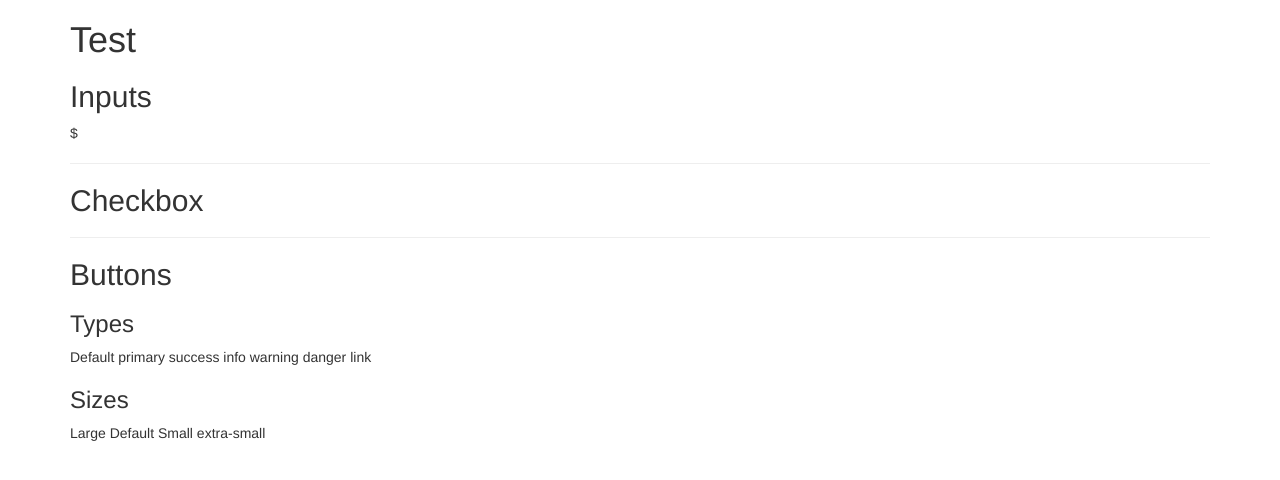
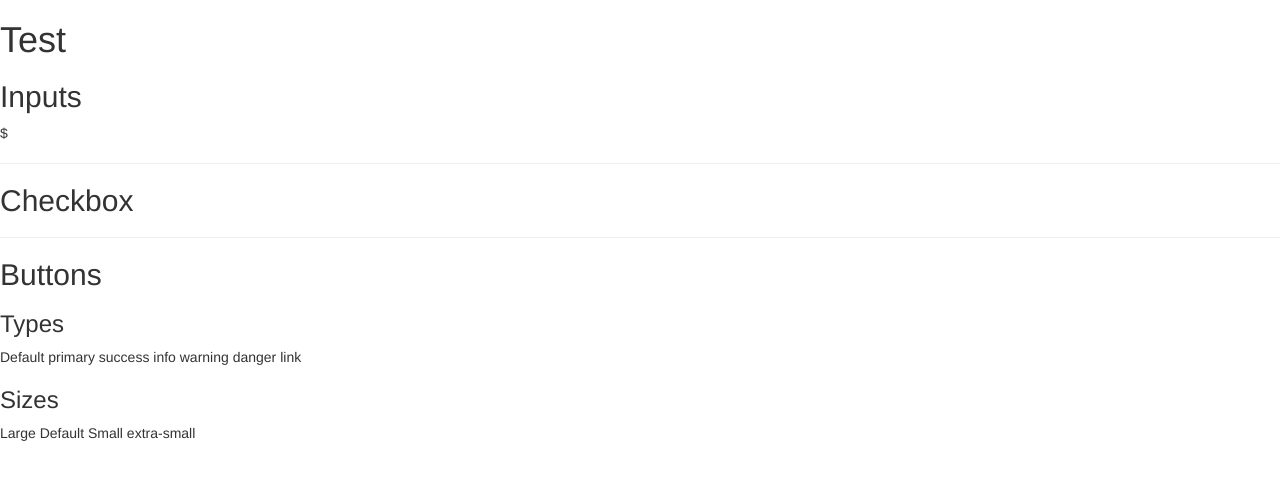
Before and after one commit to tgarlanger/riot-bs, a website built with webpack: page index.html in a window 1280 px wide. Built offline with nearby package versions, Linux system fonts and the light colour scheme; files whose address does not match are found by name.

Commit message:
updating demo, button Adding column, container, row

```diff
--- a/index.html
+++ b/index.html
@@ -25,7 +25,7 @@
   </head>
 
   <body>
-  <div class="container">
+    <bs-container>
       <h1>Test</h1>
 
       <form role="form">
@@ -79,7 +79,7 @@
         <bs-button size="small">Small</bs-button>
         <bs-button size="extra-small">extra-small</bs-button>
       </form>
-  </div>
+    </bs-container>
 
     <script type="text/javascript">
       document.addEventListener('DOMContentLoaded', function () {
```
Also changed, not shown: 4 other files. Lines whose indentation alone changed are shown as unchanged.
